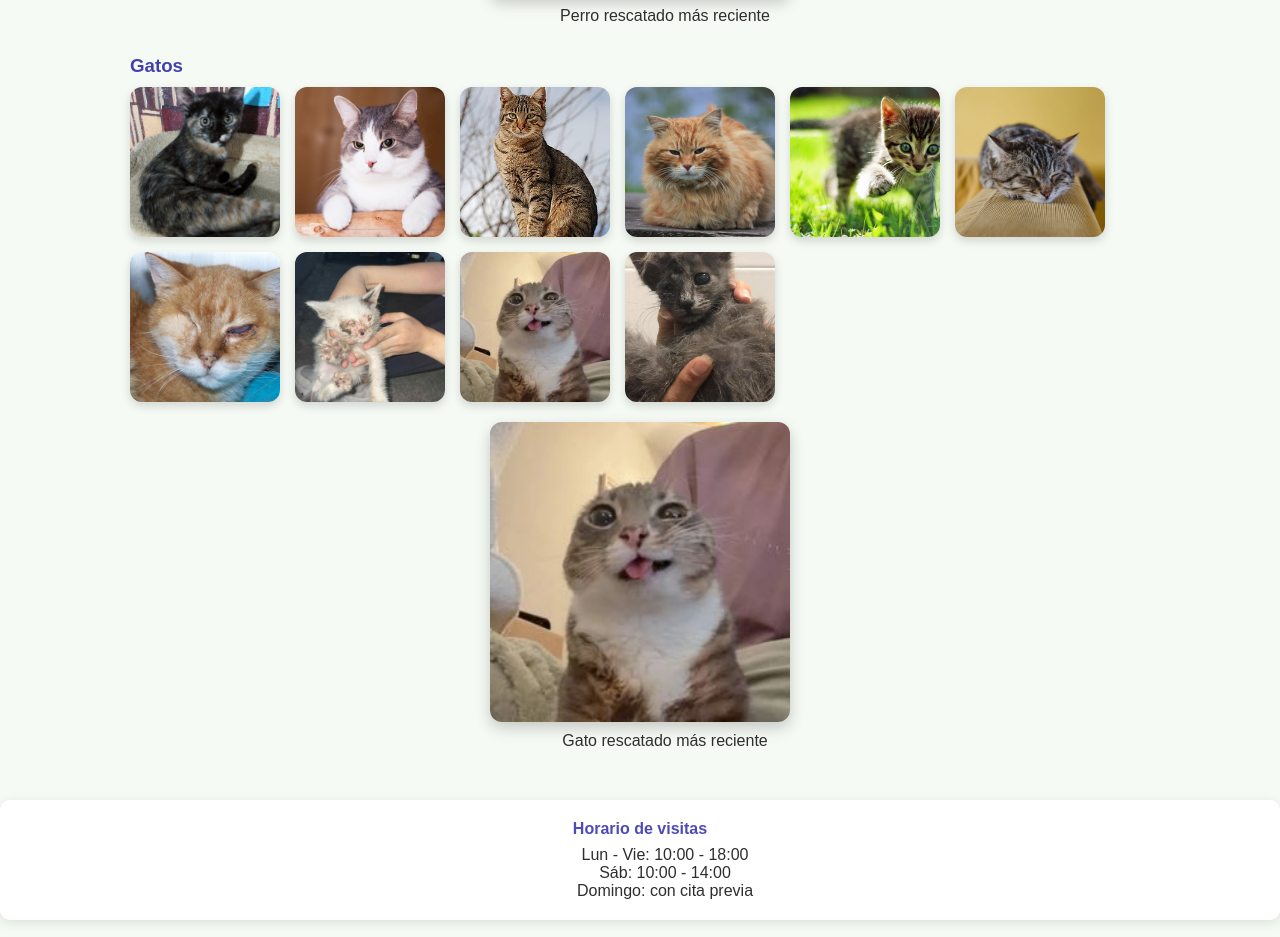
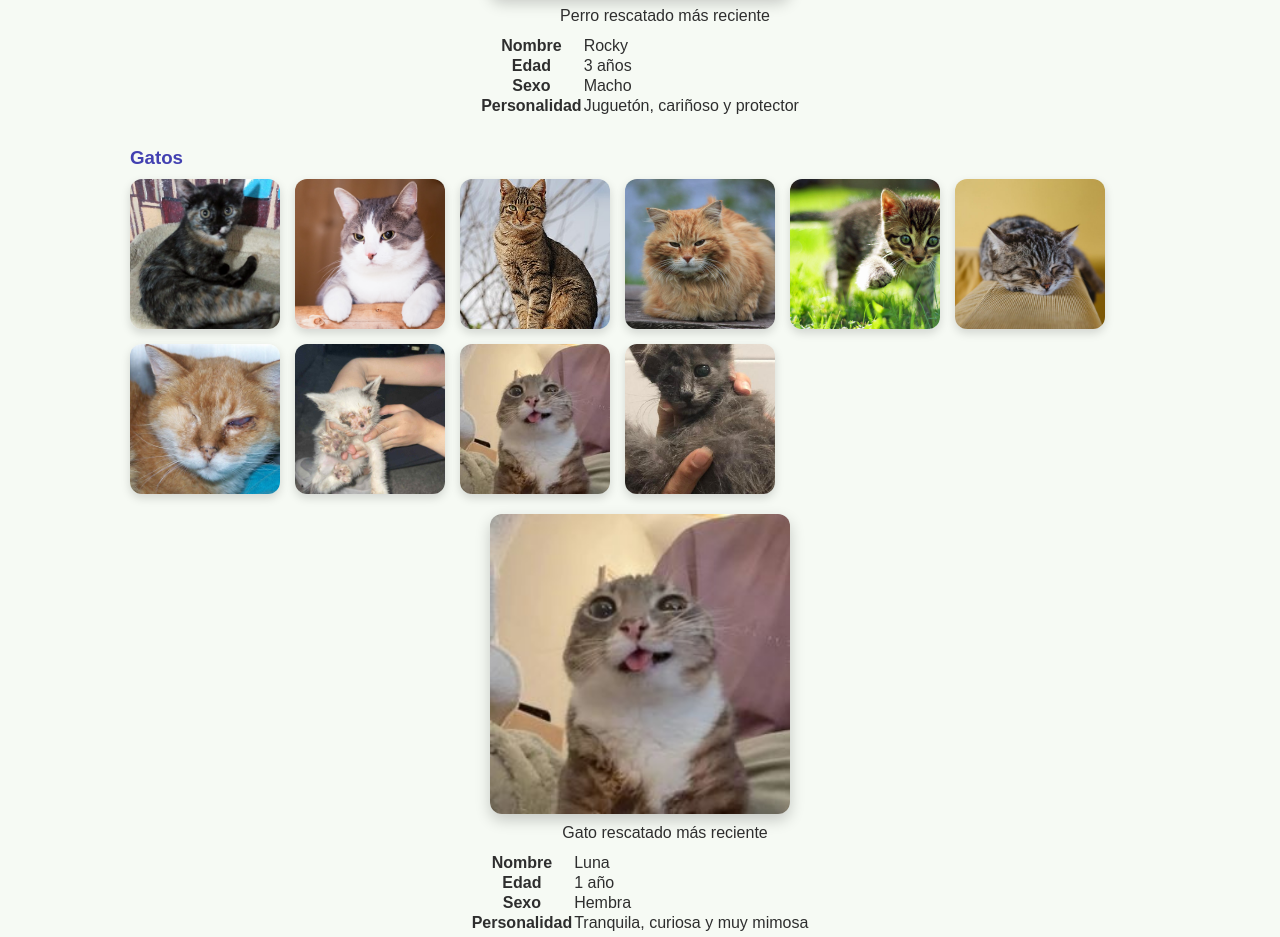
Before and after one commit to Emmasv12/refugio-pagweb, a plain HTML site: page contenido.html in a window 1280 px wide. Shown: the part 863-1800 px from the top of the page. Drawn offline with Linux system fonts and the light colour scheme.

Commit message:
he modificado el ultimoo animal rescatado

```diff
--- a/contenido.html
+++ b/contenido.html
@@ -54,6 +54,24 @@
                     <div class="highlight-row">
                         <img src="perro 4.jpg" alt="Perro Destacado" class="highlight">
                         <p>Perro rescatado más reciente</p>
+                        <table class="tabla-info" id="tablaPerro">
+                            <tr>
+                                <th>Nombre</th>
+                                <td>Rocky</td>
+                            </tr>
+                            <tr>
+                                <th>Edad</th>
+                                <td>3 años</td>
+                            </tr>
+                            <tr>
+                                <th>Sexo</th>
+                                <td>Macho</td>
+                            </tr>
+                            <tr>
+                                <th>Personalidad</th>
+                                <td>Juguetón, cariñoso y protector</td>
+                            </tr>
+                        </table>
                     </div>
                     <!-- Empieza columna de gatos (dentro de la misma estructura de columnas) -->
                     <div class="column">
@@ -75,6 +93,24 @@
                     <div class="highlight-row">
                         <img src="gato 9.jpg" alt="Gato Destacado" class="highlight">
                         <p>Gato rescatado más reciente</p>
+                        <table class="tabla-info" id="tablaGato">
+                            <tr>
+                                <th>Nombre</th>
+                                <td>Luna</td>
+                            </tr>
+                            <tr>
+                                <th>Edad</th>
+                                <td>1 año</td>
+                            </tr>
+                            <tr>
+                                <th>Sexo</th>
+                                <td>Hembra</td>
+                            </tr>
+                            <tr>
+                                <th>Personalidad</th>
+                                <td>Tranquila, curiosa y muy mimosa</td>
+                            </tr>
+                        </table>
                     </div>
                 </div>
             </div>
```
